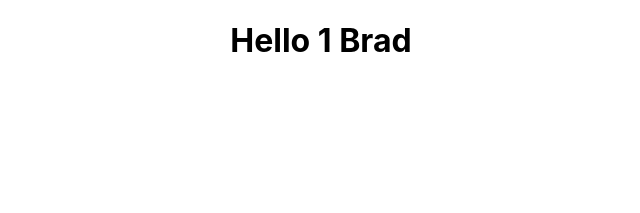
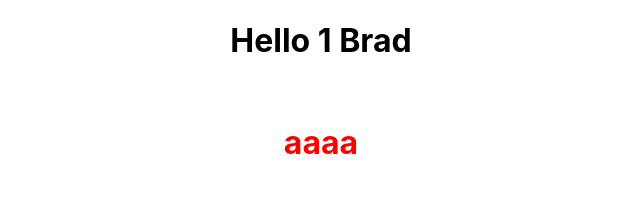
Before and after one commit to VaclavDvorakHorsens/ReactPokus, a React (Create React App) app: page / in a window 1280 px wide. Shown: the top 213 px of the page, without its empty margins (319-959 px from the left). Built offline with nearby package versions, Linux system fonts and the light colour scheme.

Commit message:
another commit

```diff
--- a/src/App.js
+++ b/src/App.js
@@ -1,10 +1,13 @@
 //import logo from './logo.svg';
 import './App.css';
+import Header from './components/Header'
 const name ='Brad'
-function App() {
+const App=() => {
   return (
     <div className="App">
       <h1>Hello 1 {name}</h1>
+      <br/>
+      <Header title='aaaa'/>
     </div>
   );
 }
--- /dev/null
+++ b/src/components/Header.js
@@ -0,0 +1,17 @@
+import { ReactPropTypes } from "react"
+import PropTypes from 'prop-types'
+
+const Header = (props) => {
+    return (
+        <header>
+            <h1 style={headingStyle}>{props.title}</h1>
+        </header>
+    )
+}
+
+Header.defaultProps={title:'default'}
+Header.propTypes ={title: PropTypes.string.isRequired}
+
+const headingStyle={color:'red'}
+
+export default Header
```
